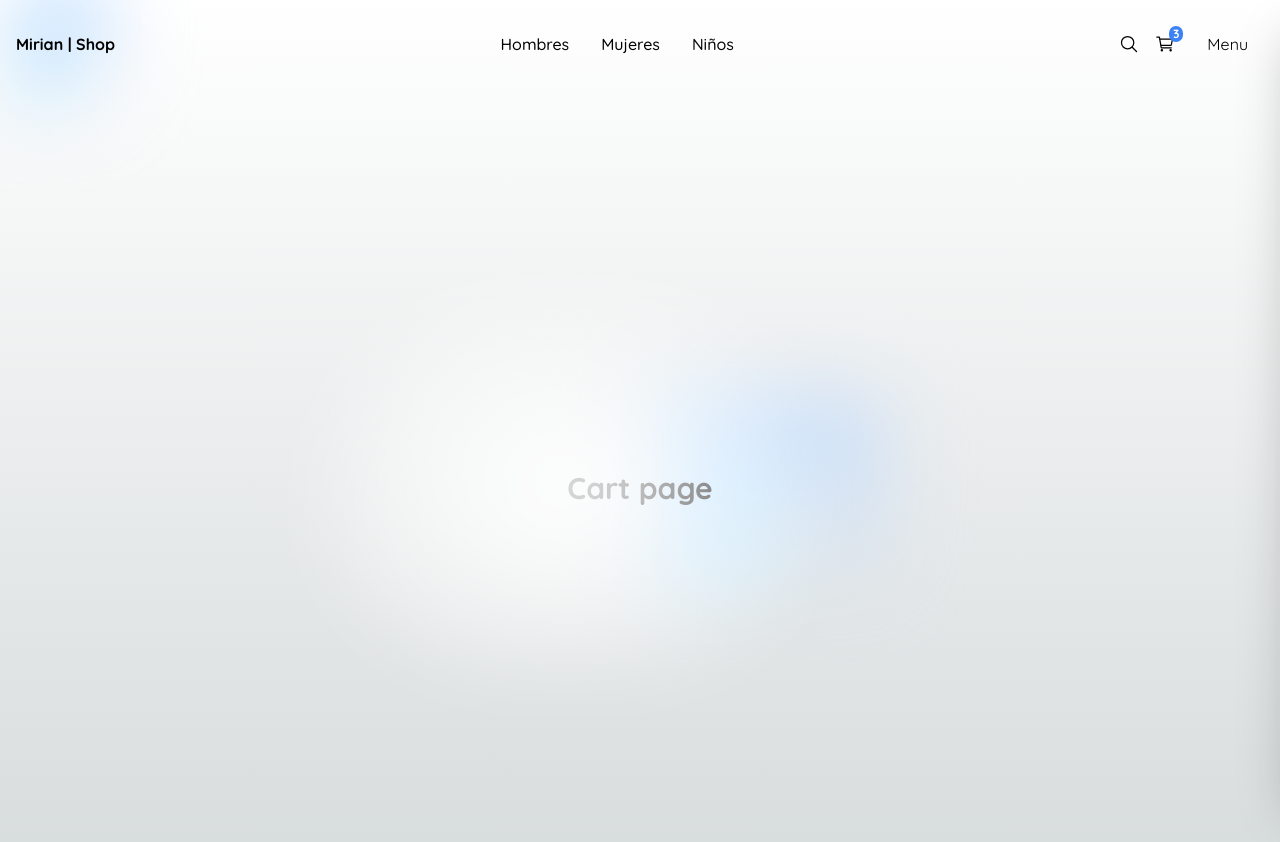
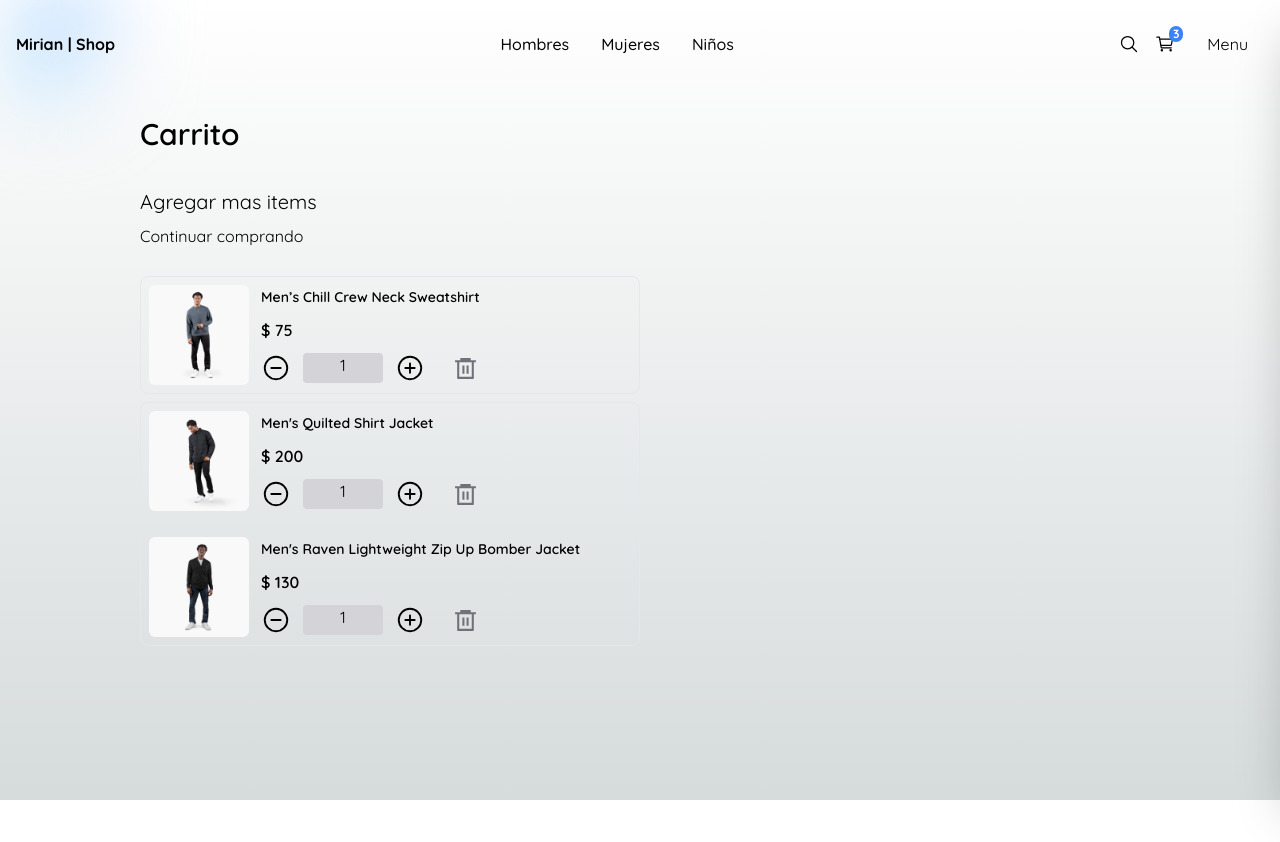
Before and after one commit to Jhonii10/mirian-shop, a Next.js app: page /cart in a window 1280 px wide. Shown: the top 842 px of the page. After the commit the page ends 800 px from the top, so only its background shows below. Built offline with nearby package versions, Linux system fonts and the light colour scheme.

Commit message:
shopping cart screen

```diff
--- a/src/app/(shop)/cart/page.tsx
+++ b/src/app/(shop)/cart/page.tsx
@@ -1,14 +1,71 @@
+import { QuantitySelector, Title } from "@/components";
+import { initialData } from "@/seed/seed";
+import Image from "next/image";
+import Link from "next/link";
+import { RiDeleteBin6Line } from "react-icons/ri";
+
+const productInCart = [
+  initialData.products[0],
+  initialData.products[1],
+  initialData.products[2],
+]
 
 export default function CartPage() {
   return (
-    <main className="flex min-h-screen flex-col items-center justify-center p-24 ">
+    <div className="flex justify-center items-center mb-72 px-2 sm:px-0">
+      <div className="flex flex-col w-[1000px]">
+        <Title title="Carrito"/>
+        <div className="grid grid-cols-1 sm:grid-cols-2">
+
+          <div className="flex flex-col mt-5 gap-2">
+            <span className="text-xl">Agregar mas items</span>
+            <Link
+              href={'/'}
+              className="hover:underline mb-5"
+              >
+              Continuar comprando
+            </Link>
 
 
-      <div className="relative z-[-1] flex place-items-center before:absolute before:h-[300px] before:w-full before:-translate-x-1/2 before:rounded-full before:bg-gradient-radial before:from-white before:to-transparent before:blur-2xl before:content-[''] after:absolute after:-z-20 after:h-[180px] after:w-full after:translate-x-1/3 after:bg-gradient-conic after:from-sky-200 after:via-blue-200 after:blur-2xl after:content-[''] before:dark:bg-gradient-to-br before:dark:from-transparent before:dark:to-blue-700 before:dark:opacity-10 after:dark:from-sky-900 after:dark:via-[#ff0167] after:dark:opacity-40 sm:before:w-[480px] sm:after:w-[240px] before:lg:h-[360px]">
-        <h1 className="text-3xl font-bold">Cart page</h1>
-      </div>
+
+            {
+              productInCart.map((product) => (
+                <div key={product.slug} className="flex gap-1 border rounded-lg p-2">
+                    <Image
+                      src={`/products/${product.images[0]}`}
+                      alt={product.title}
+                      width={100}
+                      height={100}
+                      title={product.title}
+                      className=" mr-2 rounded-md"
+                    />
+
+                    <div className="flex flex-col justify-around gap-2">
+
+                        <p className="text-sm sm:text-md font-semibold">{product.title}</p>
+                        <p className="font-semibold">$ {product.price}</p>
+                         <div className="flex flex-col items-start sm:flex-row sm:items-center  ">
+                          <QuantitySelector quantity={1}/>
+                        <button className="ml-0 sm:ml-2 ">
+                        {<RiDeleteBin6Line size={25}  className="ml-0 sm:ml-5 text-zinc-500  hover:text-red-500"/>}
+                        </button>
+
+                         </div>
+
+                    </div>
 
 
-    </main>
+
+
+
+                </div>
+              ))
+            }
+            </div>
+
+
+        </div>
+      </div>
+    </div>
   );
 }
--- a/src/components/product/quantity-selector/QuantitySelector.tsx
+++ b/src/components/product/quantity-selector/QuantitySelector.tsx
@@ -23,7 +23,7 @@ export const QuantitySelector = ({quantity}:Props) => {
             {<IoRemoveCircleOutline size={30} />}
         </button>
 
-        <span className="w-20 mx-3 px-5 bg-zinc-200 text-center rounded">
+        <span className="w-12 md:w-20 mx-3 px-5 bg-zinc-300 text-center rounded">
             {count}
         </span>
 
```
